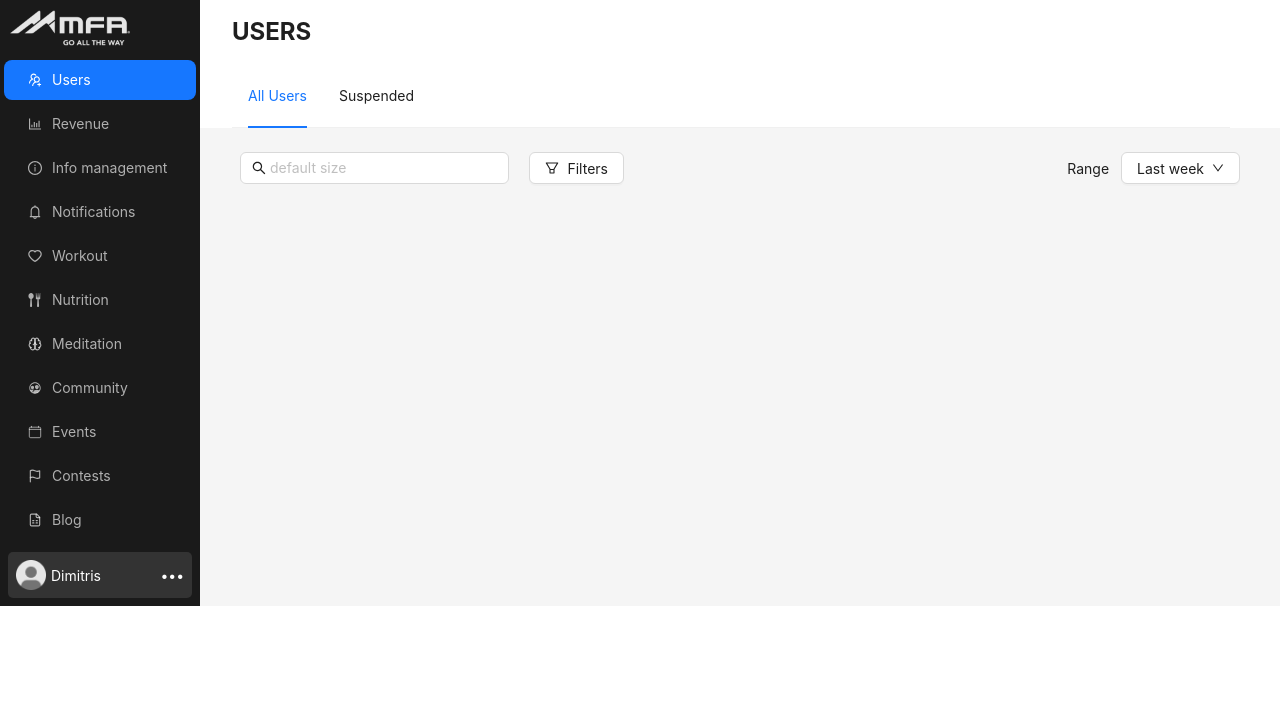
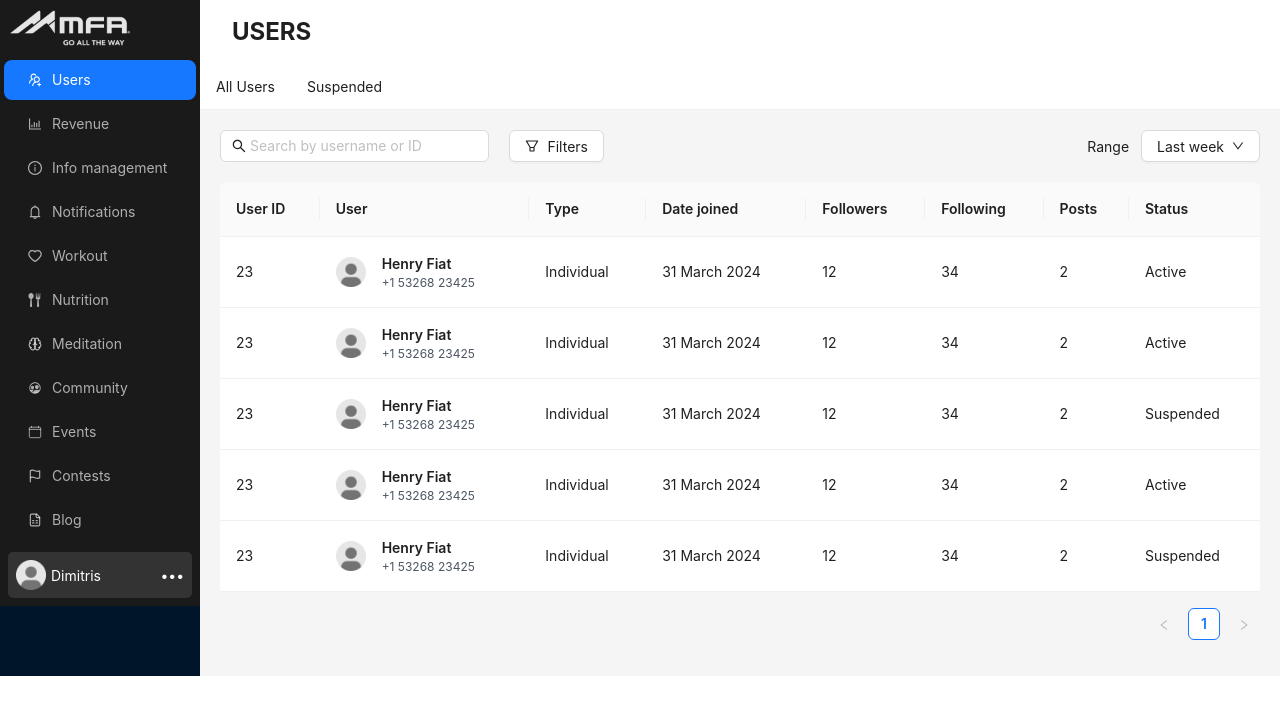
Before and after one commit to dev-ideausher/mfa-admin-frontend, a Next.js app: page /users in a window 1280 px wide. Shown: the top 714 px of the page. Built offline with nearby package versions, Linux system fonts and the light colour scheme.

Commit message:
header tab

```diff
--- a/src/app/_components/HeaderBar.tsx
+++ b/src/app/_components/HeaderBar.tsx
@@ -1,24 +1,15 @@
+"use client";
 import { Menu } from "antd";
 import { useRouter } from "next/navigation";
-export default function HeaderBar() {
+export default function HeaderBar(props: any) {
   const router = useRouter();
-  const items = [
-    {
-      key: "all-users",
-      label: "All Users",
-    },
-    {
-      key: "suspended-users",
-      label: "Suspended",
-    },
-  ];
   return (
     <Menu
       style={{ padding: 0 }}
-      defaultSelectedKeys={["all-users"]}
+      defaultSelectedKeys={[`${props.default}`]}
       theme="light"
       mode="horizontal"
-      items={items}
+      items={props.header_items}
     />
   );
 }
--- /dev/null
+++ b/src/app/_components/TableUser.tsx
@@ -0,0 +1,14 @@
+import Image from "next/image";
+export default function TableUser() {
+  return (
+    <div className="flex gap-4 items-center cursor-pointer">
+      <div>
+        <Image src="/images/avatar.png" height={30} width={30} alt="avatar" />
+      </div>
+      <div>
+        <p className="font-semibold">Henry Fiat</p>
+        <p className="text-xs text-gray-600">+1 53268 23425</p>
+      </div>
+    </div>
+  );
+}
--- a/src/app/info-management/page.tsx
+++ b/src/app/info-management/page.tsx
@@ -1,8 +1,24 @@
 import AppLayout from "@/layouts/AppLayout";
+import HeaderBar from "../_components/HeaderBar";
 
 export default function InfoMgmtPage() {
+  const header_items = [
+    {
+      key: "partnership",
+      label: "Partnership",
+    },
+    {
+      key: "privacy-policy",
+      label: "Privacy policy",
+    },
+    {
+      key: "terms-conditions",
+      label: "Terms and Conditions",
+    },
+  ];
   return (
     <AppLayout>
+      <HeaderBar header_items={header_items} default={header_items[0]} />
       <div>ingo mgmt</div>
     </AppLayout>
   );
--- a/src/app/users/page.tsx
+++ b/src/app/users/page.tsx
@@ -1,12 +1,14 @@
 import AppLayout from "@/layouts/AppLayout";
 import type { MenuProps } from "antd";
-import { Input, Dropdown, Button, Space } from "antd";
+import { Input, Dropdown, Button, Space, Table } from "antd";
 import {
   SearchOutlined,
   FilterOutlined,
   DownOutlined,
   PlusOutlined,
 } from "@ant-design/icons";
+import HeaderBar from "../_components/HeaderBar";
+import TableUser from "../_components/TableUser";
 
 const items: MenuProps["items"] = [
   {
@@ -46,13 +48,126 @@ const items: MenuProps["items"] = [
     ),
   },
 ];
+const columns = [
+  {
+    title: "User ID",
+    dataIndex: "userid",
+    key: "userid",
+  },
+  {
+    title: "User",
+    dataIndex: "user",
+    key: "user",
+  },
+  {
+    title: "Type",
+    dataIndex: "type",
+    key: "type",
+  },
+  {
+    title: "Date joined",
+    dataIndex: "date_joined",
+    key: "date_joined",
+  },
+  {
+    title: "Followers",
+    dataIndex: "followers",
+    key: "followers",
+  },
+  {
+    title: "Following",
+    dataIndex: "following",
+    key: "following",
+  },
+  {
+    title: "Posts",
+    dataIndex: "posts",
+    key: "posts",
+  },
+  {
+    title: "Status",
+    dataIndex: "status",
+    key: "status",
+  },
+];
+const datasource = [
+  {
+    key: 1,
+    userid: 23,
+    user: <TableUser />,
+    type: "Individual",
+    date_joined: "31 March 2024",
+    followers: 12,
+    following: 34,
+    posts: 2,
+    status: "Active",
+  },
+  {
+    key: 1,
+    userid: 23,
+    user: <TableUser />,
+    type: "Individual",
+    date_joined: "31 March 2024",
+    followers: 12,
+    following: 34,
+    posts: 2,
+    status: "Active",
+  },
+  {
+    key: 1,
+    userid: 23,
+    user: <TableUser />,
+    type: "Individual",
+    date_joined: "31 March 2024",
+    followers: 12,
+    following: 34,
+    posts: 2,
+    status: "Suspended",
+  },
+  {
+    key: 1,
+    userid: 23,
+    user: <TableUser />,
+    type: "Individual",
+    date_joined: "31 March 2024",
+    followers: 12,
+    following: 34,
+    posts: 2,
+    status: "Active",
+  },
+  {
+    key: 1,
+    userid: 23,
+    user: <TableUser />,
+    type: "Individual",
+    date_joined: "31 March 2024",
+    followers: 12,
+    following: 34,
+    posts: 2,
+    status: "Suspended",
+  },
+];
 
 export default function page() {
+  const header_items = [
+    {
+      key: "all-users",
+      label: "All Users",
+    },
+    {
+      key: "suspended-users",
+      label: "Suspended",
+    },
+  ];
   return (
     <AppLayout>
-      <div className="flex justify-between">
+      <HeaderBar header_items={header_items} default={header_items[0]} />
+      <div className="flex justify-between m-5">
         <div className="flex w-96 gap-5">
-          <Input placeholder="default size" prefix={<SearchOutlined />} />
+          <Input
+            placeholder="Search by username or ID"
+            prefix={<SearchOutlined />}
+          />
           <Dropdown menu={{ items }} placement="bottom">
             <Button style={{ display: "flex", alignItems: "center" }}>
               <FilterOutlined />
@@ -70,6 +185,9 @@ export default function page() {
           </Dropdown>
         </div>
       </div>
+      <div className="m-5">
+        <Table columns={columns} dataSource={datasource} />
+      </div>
     </AppLayout>
   );
 }
--- a/src/layouts/SidebarLayout.tsx
+++ b/src/layouts/SidebarLayout.tsx
@@ -118,7 +118,7 @@ const SidebarLayout = ({ children }: { children: React.ReactNode }) => {
             background: colorBgContainer,
             display: "flex",
             flexDirection: "column",
-            height: "8rem",
+            height: "4rem",
           }}
         >
           <h1 className="font-bold" style={{ fontSize: "1.5rem" }}>
@@ -126,14 +126,13 @@ const SidebarLayout = ({ children }: { children: React.ReactNode }) => {
               ? pathname.substring(1).toUpperCase()
               : "INFO MANAGEMENT"}
           </h1>
-          <HeaderBar />
         </Header>
         <Content
           style={{
-            margin: "24px 16px",
+            // margin: "24px 16px",
             minHeight: 280,
-            paddingLeft: 24,
-            paddingRight: 24,
+            // paddingLeft: 24,
+            // paddingRight: 24,
             // background: colorBgContainer,
             // borderRadius: borderRadiusLG,
           }}
```
